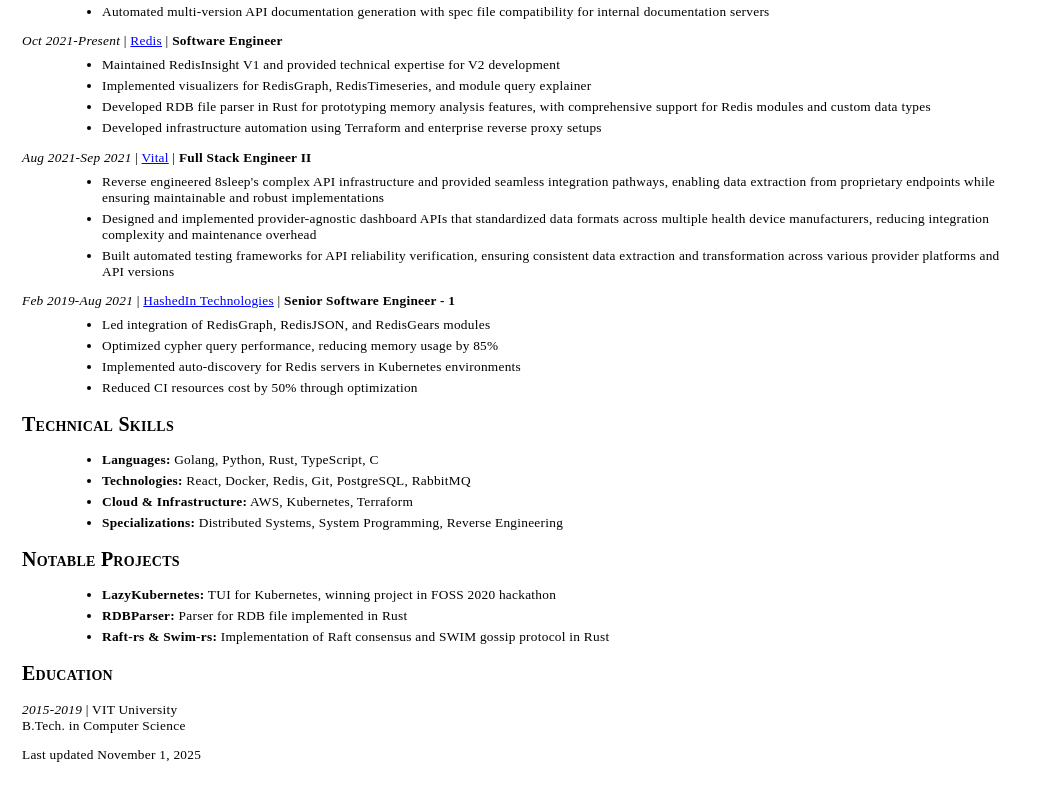
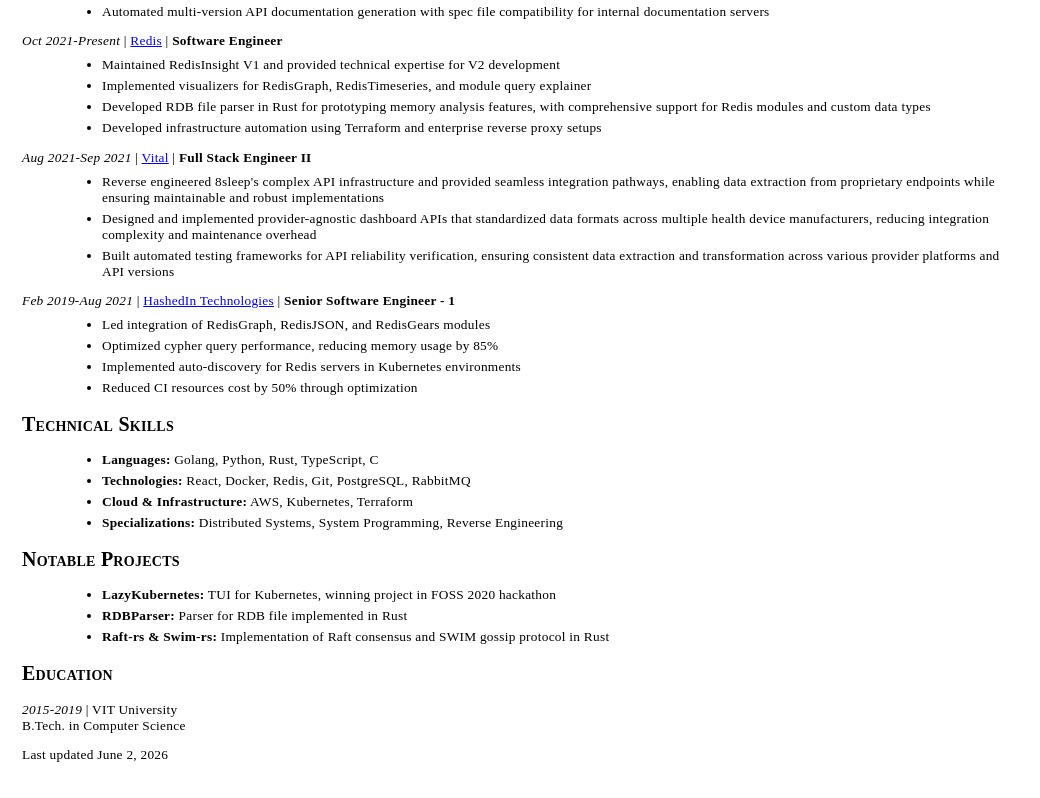
Before and after one commit to GnaneshKunal/gnanesh-blog, a Next.js app: page /resume in a window 1280 px wide. Shown: the part 904-1702 px from the top of the page, without its empty margins (0-1040 px from the left). Built offline with nearby package versions, Linux system fonts and the light colour scheme.

Commit message:
Update last updated date

```diff
--- a/app/resume/page.tsx
+++ b/app/resume/page.tsx
@@ -110,7 +110,7 @@
   degree: "B.Tech. in Computer Science",
 };
 
-const LAST_UPDATED = "November 1, 2025";
+const LAST_UPDATED = "June 2, 2026";
 
 // ============================================
 // RESUME RENDERING - Markup/presentation layer
```
